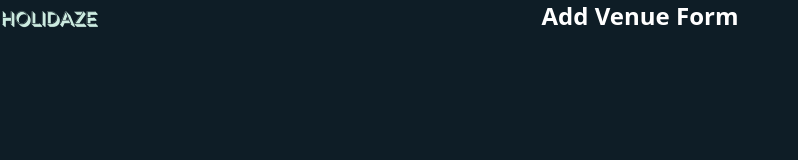
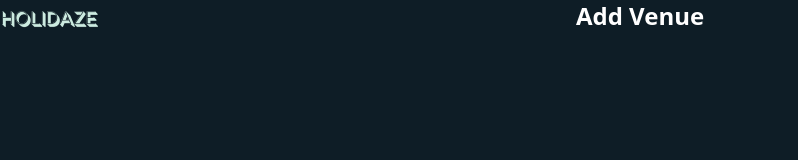
Before and after one commit to VaNomad/holidaze, a React (Vite) app: page /add-venue in a window 1280 px wide. Shown: the top 160 px of the page, without its empty margins (0-798 px from the left). Built offline with nearby package versions, Linux system fonts and the light colour scheme.

Commit message:
More name changes

```diff
--- a/src/App.jsx
+++ b/src/App.jsx
@@ -7,7 +7,7 @@ import { VenueDetails } from "./pages/venueDetails/VenueDetails";
 import { Venues } from "./pages/venueList/VenueList";
 import { Error404 } from "./pages/404/Error404";
 import { Layout } from "./layout/Layout";
-import { AddVenueForm } from "./components/forms/addVenue/AddVenue";
+import { AddVenue } from "./components/forms/addVenue/AddVenue";
 
 function App() {
   return (
@@ -19,7 +19,7 @@ function App() {
           <Route path="/logout" element={<Home />} />
           <Route path="/sign-up" element={<SignUp />} />
           <Route path="/profile" element={<UserProfile />} />
-          <Route path="/add-venue" element={<AddVenueForm />} />
+          <Route path="/add-venue" element={<AddVenue />} />
           <Route path="/venue/:id" element={<VenueDetails />} />
           <Route path="/venues" element={<Venues />} />
           <Route path="*" element={<Error404 />} />
--- a/src/components/forms/addVenue/AddVenue.jsx
+++ b/src/components/forms/addVenue/AddVenue.jsx
@@ -1,6 +1,6 @@
 import { Helmet } from "react-helmet";
 
-export const AddVenueForm = () => {
+export const AddVenue = () => {
   return (
     <div>
       <Helmet>
@@ -10,7 +10,7 @@ export const AddVenueForm = () => {
           content="Upload your own venue for other travelers"
         />
       </Helmet>
-      <h1 className="flex justify-center font-bold text-2xl">Add Venue Form</h1>
+      <h1 className="flex justify-center font-bold text-2xl">Add Venue</h1>
     </div>
   );
 }
```
